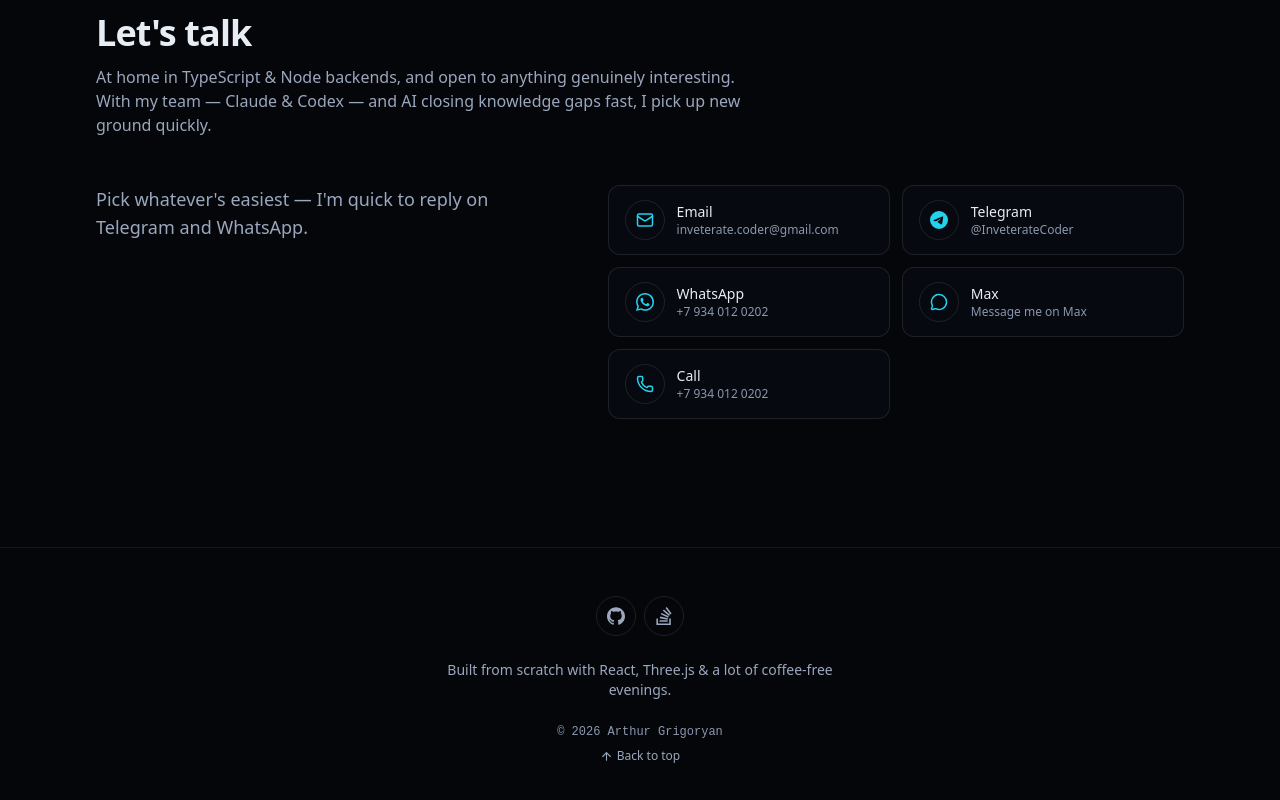
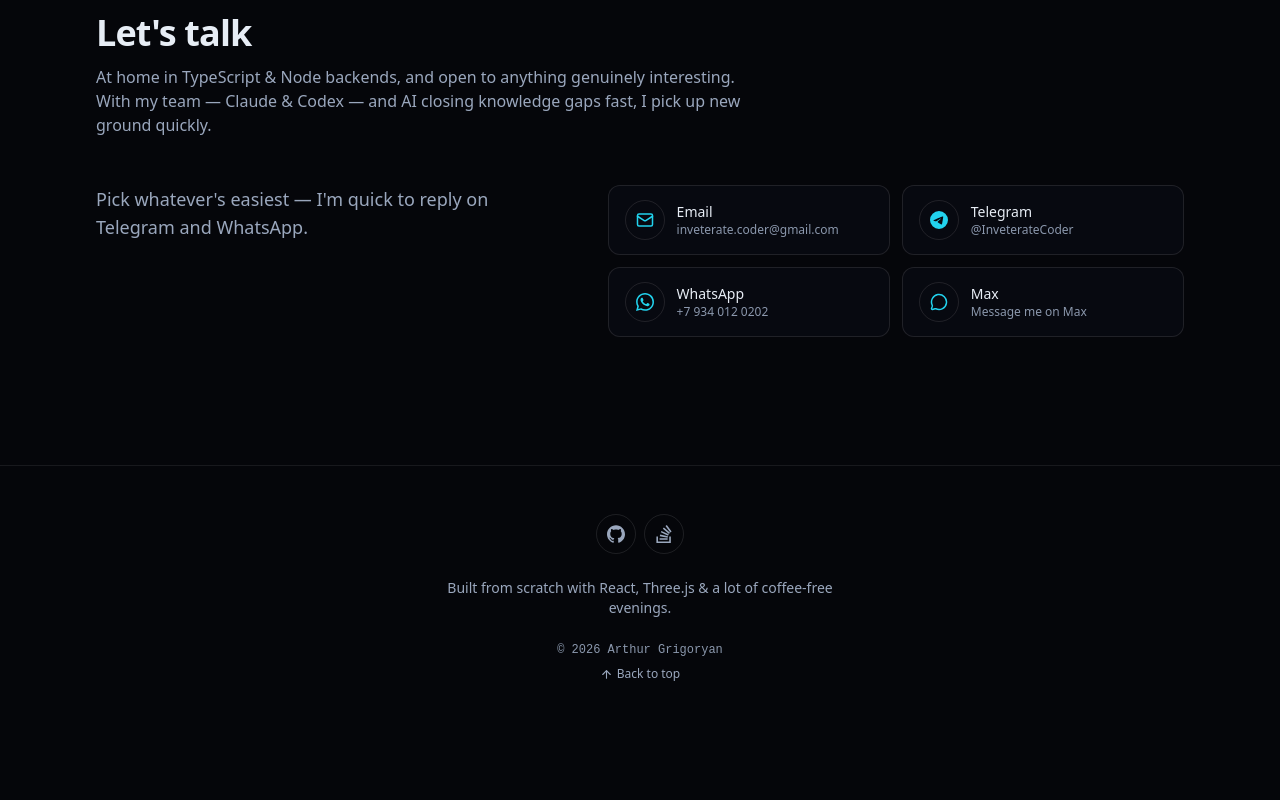
Before and after one commit to InveterateCoder/InveterateCoder.github.io, a React (Vite) app: page / in a window 1280 px wide. Shown: the part 10731-11531 px from the top of the page. After the commit the page ends 11461 px from the top, so only its background shows below. Built offline with nearby package versions, Linux system fonts and the light colour scheme.

Commit message:
feat: remove phone contact option and related components

```diff
--- a/src/content/ru.ts
+++ b/src/content/ru.ts
@@ -88,7 +88,6 @@ const contactLabelRu: Record<string, string> = {
   telegram: 'Telegram',
   whatsapp: 'WhatsApp',
   max: 'Max',
-  phone: 'Позвонить',
 }
 
 export const ru: Content = {
--- a/src/data/site.ts
+++ b/src/data/site.ts
@@ -43,5 +43,4 @@ export const contacts = [
     href: 'https://max.ru/u/f9LHodD0cOKt7Iu1a_X29JcDTzFSA8L4mDYC9hFHHqhMGnEB6PuAGRlpRHQ',
     hint: 'Message me on Max',
   },
-  { kind: 'phone', label: 'Call', href: 'tel:+79340120202', hint: '+7 934 012 0202' },
 ] satisfies ContactMethod[]
--- a/src/data/types.ts
+++ b/src/data/types.ts
@@ -9,7 +9,7 @@ export interface SocialLink {
   icon: SocialIcon
 }
 
-export type ContactKind = 'email' | 'phone' | 'telegram' | 'whatsapp' | 'max'
+export type ContactKind = 'email' | 'telegram' | 'whatsapp' | 'max'
 
 export interface ContactMethod {
   kind: ContactKind
--- a/src/sections/Contact.tsx
+++ b/src/sections/Contact.tsx
@@ -1,4 +1,4 @@
-import { ArrowUpRight, Mail, MapPin, MessageCircle, Phone } from 'lucide-react'
+import { ArrowUpRight, Mail, MapPin, MessageCircle } from 'lucide-react'
 import type { ContactKind } from '@/data/types'
 import { useContent } from '@/hooks/useContent'
 import { Section } from '@/components/layout/Section'
@@ -11,8 +11,6 @@ function ContactGlyph({ kind }: { kind: ContactKind }) {
   switch (kind) {
     case 'email':
       return <Mail size={18} />
-    case 'phone':
-      return <Phone size={18} />
     case 'telegram':
       return <TelegramIcon size={18} />
     case 'whatsapp':
```
